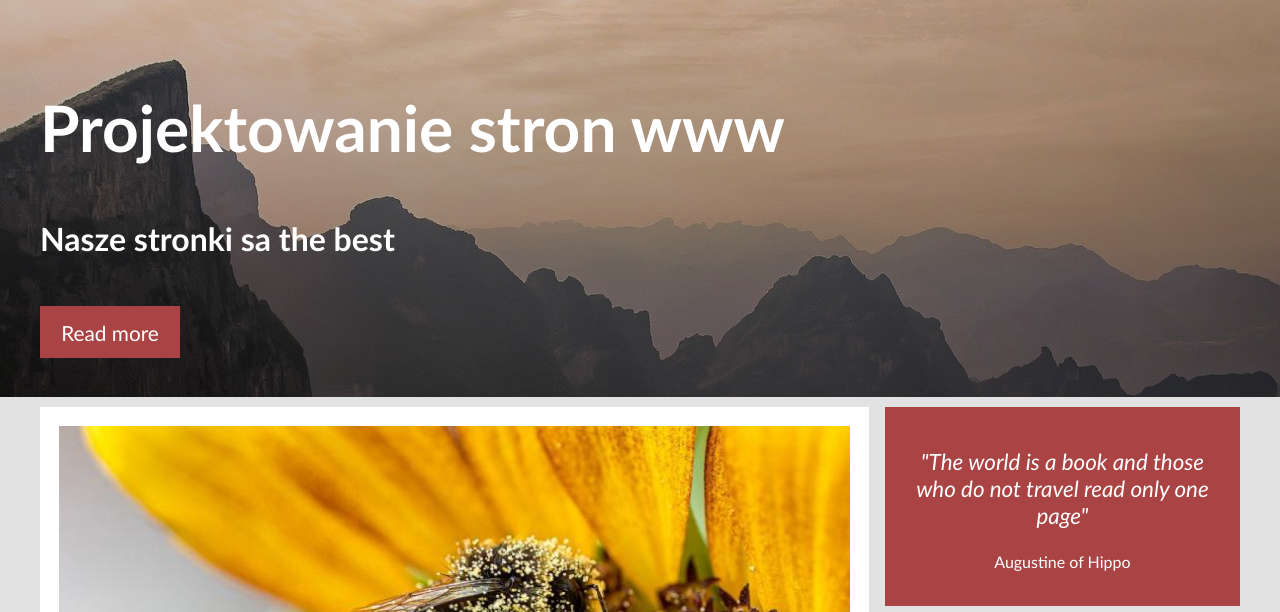
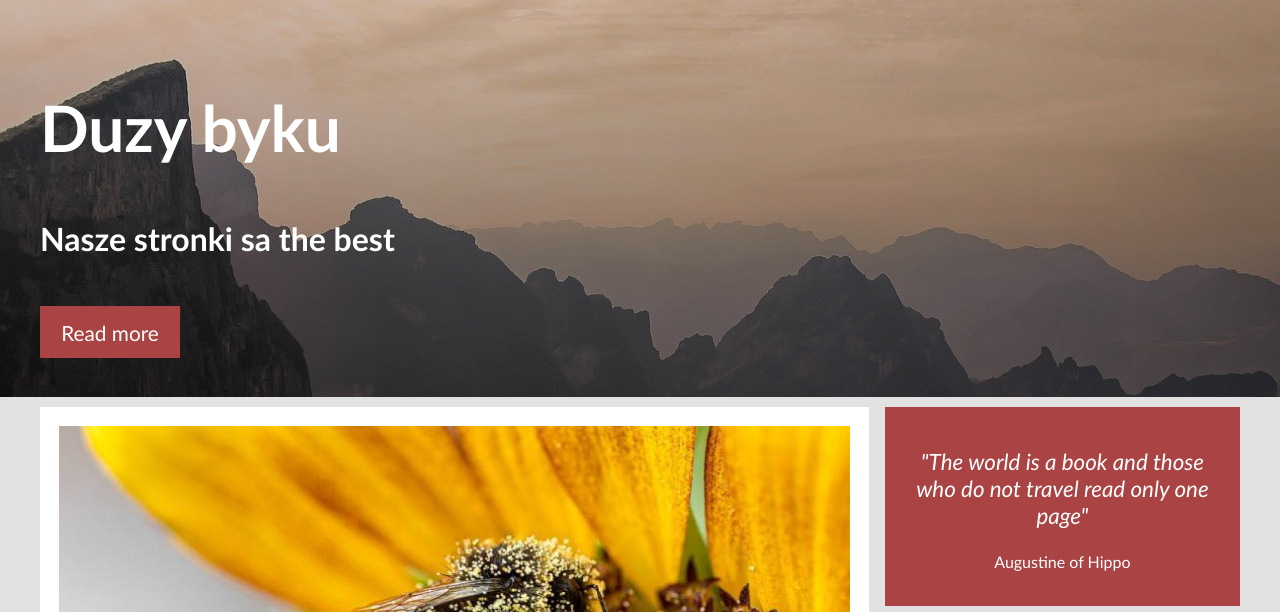
Before and after one commit to Bartosz27Z/new-website, a plain HTML site: page index.html in a window 1280 px wide. Shown: the part 139-751 px from the top of the page. Drawn offline with Linux system fonts and the light colour scheme.

Commit message:
zmiana h1

```diff
--- a/index.html
+++ b/index.html
@@ -22,7 +22,7 @@
     </header>
             <section class="baner">
         <div class="container">
-            <h1>Projektowanie stron www</h1>
+            <h1>Duzy byku</h1>
             <h3>Nasze stronki sa the best</h3>
             <a href="#" class="btn">Read more</a>
         </div>
```
